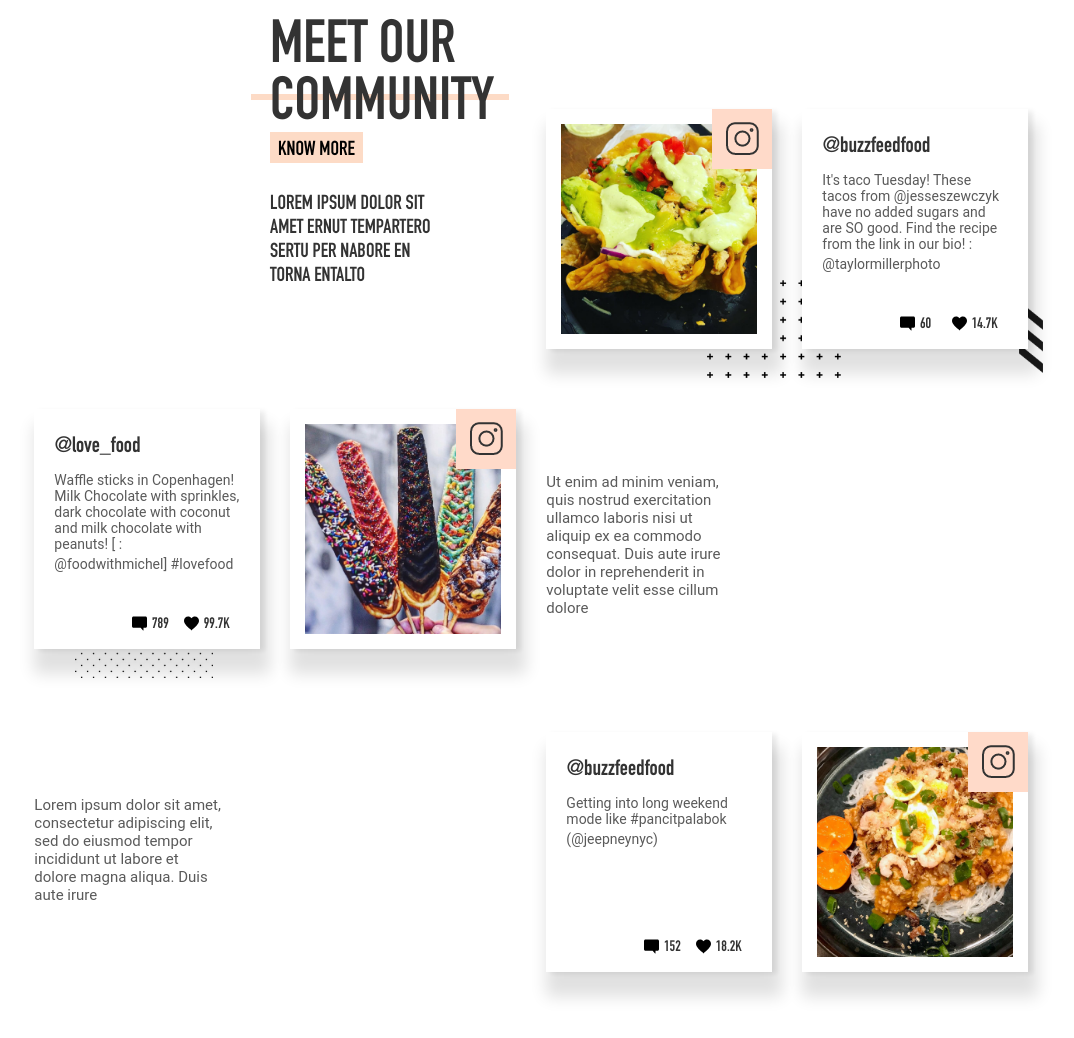
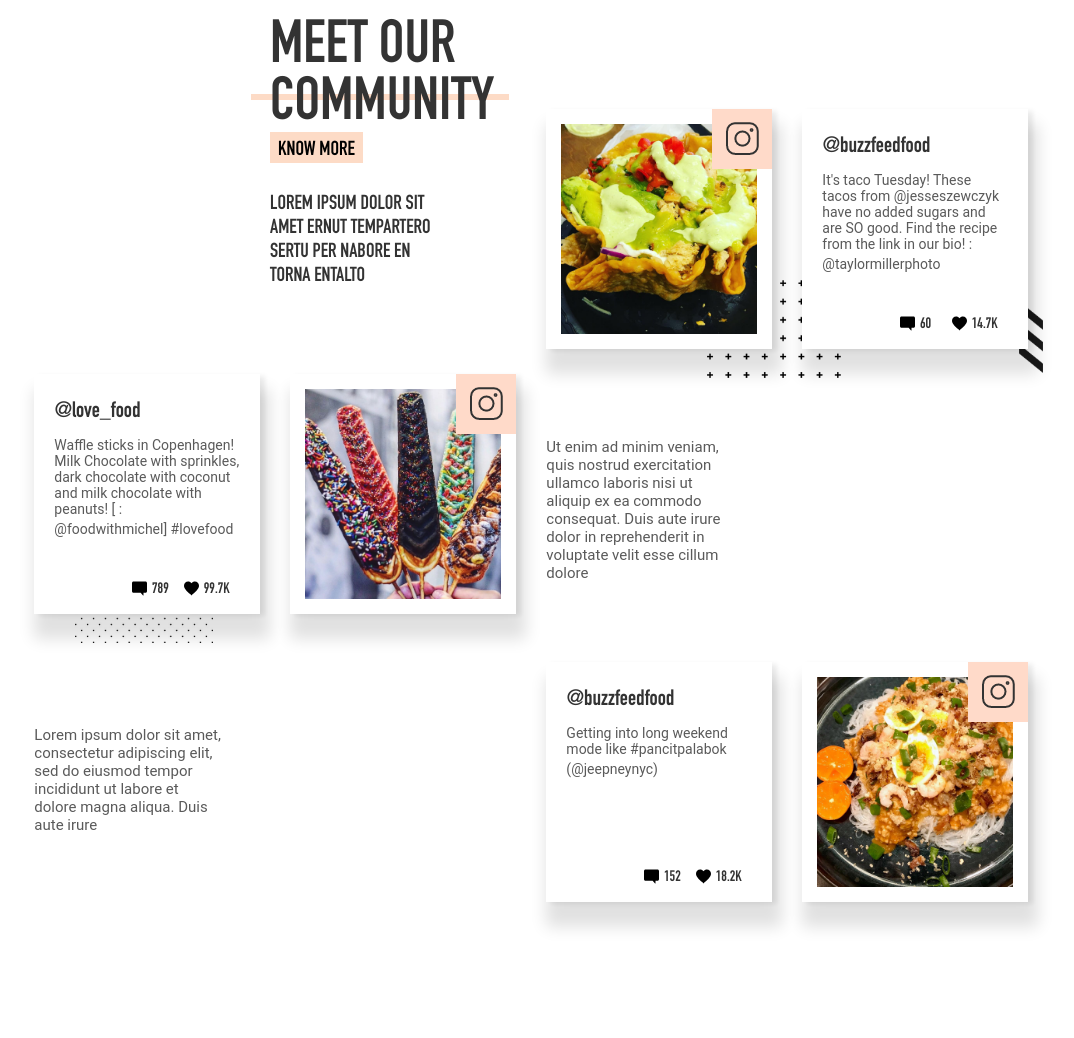
Before and after one commit to jappreetS/react-parallax, a React app: page /parallax in a window 1280 px wide. Shown: the part 861-1899 px from the top of the page, without its empty margins (109-1183 px from the left). Built offline with nearby package versions, Linux system fonts and the light colour scheme; a web font is replaced by a local one.

Commit message:
shifted rows upwards

```diff
--- a/src/components/Community/Community.scss
+++ b/src/components/Community/Community.scss
@@ -6,6 +6,12 @@ $root: '.community';
   &-container {
     padding-top: 140px;
     padding: 5% 10% 10%;
+
+    .row {
+      &-2, &-3 {
+        margin-top: -35px;
+      }
+    }
   }
 
   &-description {
--- a/src/components/Community/index.js
+++ b/src/components/Community/index.js
@@ -19,7 +19,7 @@ class Community extends Component {
   render() {
     return (
       <div id="community" className="community-container">
-        <div className="col-12 display-flex" >
+        <div className="row-1 col-12 display-flex" >
           <div className="community-description col-6">
             <div className="community-description__container text-uppercase col-6">
               <Label classNames="title" text="Meet our" />
@@ -61,7 +61,7 @@ class Community extends Component {
             </div>
           </div>
         </div>
-        <div className="col-12 display-flex">
+        <div className="row-2 col-12 display-flex">
           <div
             data-aos="slide-up"
             data-aos-anchor-placement="top-bottom"
@@ -108,7 +108,7 @@ class Community extends Component {
             </div>
           </div>
         </div>
-        <div className="col-12 display-flex">
+        <div className="row-3 col-12 display-flex">
           <div
             data-aos="slide-up"
             data-aos-anchor-placement="top-bottom"
--- a/src/elements/AboutRecipe/AboutRecipe.scss
+++ b/src/elements/AboutRecipe/AboutRecipe.scss
@@ -1,7 +1,7 @@
 .about-recipe {
   font-family: 'Gill Sans', 'roboto', sans-serif;
-  padding: 35% 6%;
   color: #5a5a5a;
   max-width: 74%;
   font-size: 15px;
+  padding: 35% 6%;
 }
```
